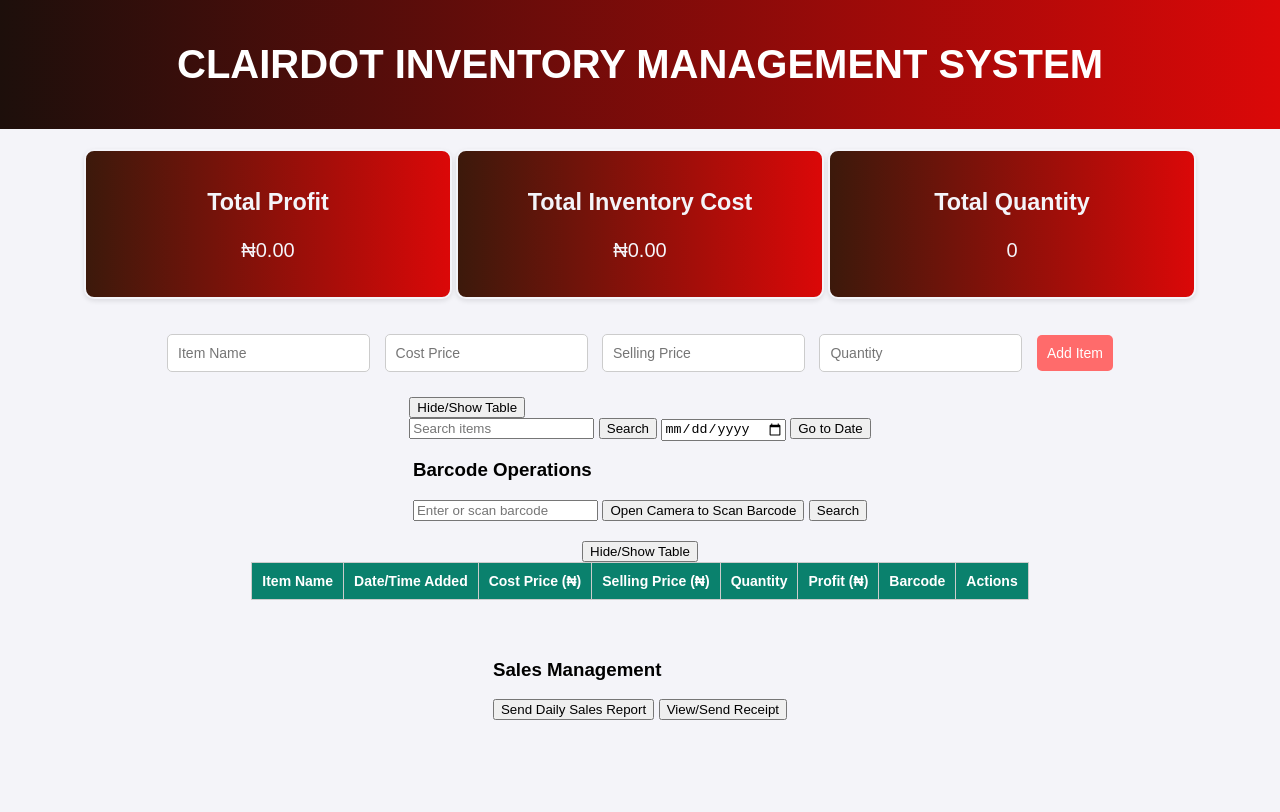
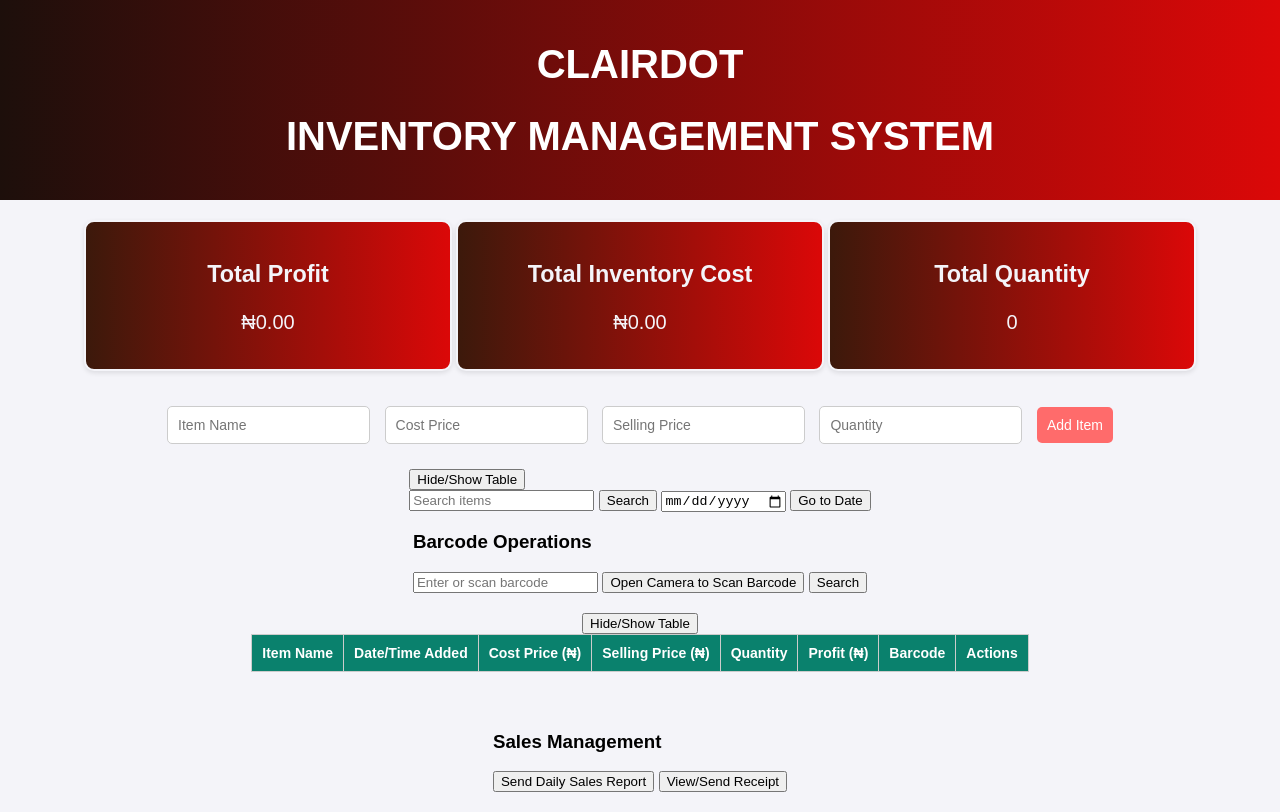
Before and after one commit to AliciaBoris/inv, a plain HTML site: page index.html in a window 1280 px wide. Drawn offline with Linux system fonts and the light colour scheme.

Commit message:
index.html

```diff
--- a/index.html
+++ b/index.html
@@ -9,7 +9,8 @@
 <body>
 
     <div class="header">
-        <h1>CLAIRDOT INVENTORY MANAGEMENT SYSTEM</h1>
+        <h1>CLAIRDOT</h1>
+        <h1>INVENTORY MANAGEMENT SYSTEM</h1>
     </div>
 
     <div class="dashboard">
@@ -93,6 +94,7 @@
 
         <!-- Script References -->
         <script src="JsBarcode.all.min.js"></script>
+        <script src="https://unpkg.com/html5-qrcode/minified/html5-qrcode.min.js"></script>
         <script src="myscript.js"></script>
 
 </body>
```
